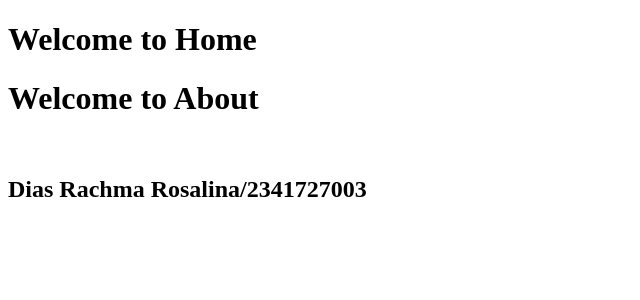
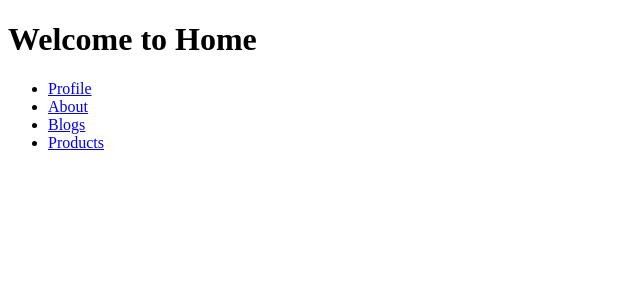
Before and after one commit to diasrachma/PBF, a Next.js app in the folder routing-demo-main/: page / in a window 1280 px wide. Shown: the top 300 px of the page, without its empty margins (0-640 px from the left). Built offline with nearby package versions, Linux system fonts and the light colour scheme.

Commit message:
Praktikum 4

```diff
--- a/routing-demo-main/src/app/page.tsx
+++ b/routing-demo-main/src/app/page.tsx
@@ -1,13 +1,25 @@
-import About from "./about/page"
-import Profile from "./about/profile"
+import Link from "next/link";
 
-export default function Home() {
+export default function Home(){
     return (
         <div>
-    <h1>Welcome to Home</h1>
-    <About/>
-    <br></br>
-    <Profile/>
+            <h1> Welcome to Home</h1>
+            <ul>
+                <li>
+                    <Link href='/profile'>Profile</Link>
+                </li>
+                <li>
+                    <Link href='/about'>About</Link>
+                </li>
+                <li>
+                    <Link href='/blogs'>Blogs</Link>
+                </li>
+                <li>
+                    <Link href='/products'>Products</Link>
+                </li>
+            </ul>
+
+
         </div>
-    );
+    )
 }
```
Also changed, not shown: routing-demo-main/src/app/profile/page.tsx (renamed from routing-demo-main/src/app/about/profile.tsx), 2 other files (tests, documents, lock files or other folders).
